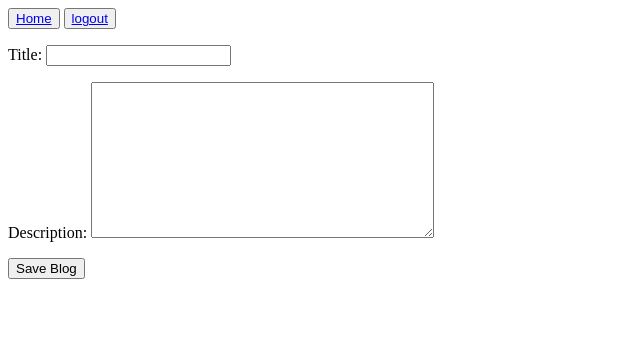
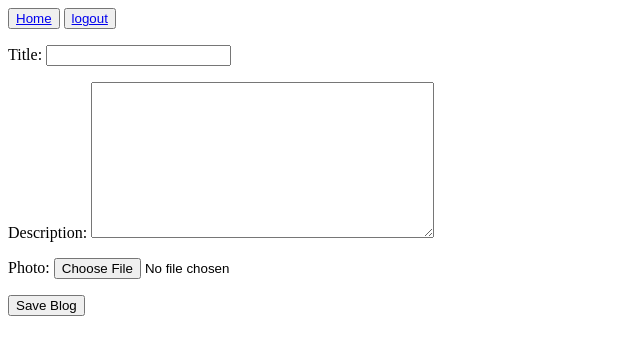
Before and after one commit to eria-developer/blog, a Django app: page /blog/add_blog in a window 1280 px wide. Shown: the top 355 px of the page, without its empty margins (0-640 px from the left). Run offline with Django 5.2, Linux system fonts and the light colour scheme; a user stored in the database is signed in.

Commit message:
implemented adding photos to blogs

```diff
--- a/blogsite/settings.py
+++ b/blogsite/settings.py
@@ -121,4 +121,5 @@ AUTH_USER_MODEL = "myblog.CustomUser"
 # Password reset
 EMAIL_BACKEND = "django.core.mail.backends.console.EmailBackend"
 STATIC_FILES_DIRS = os.path.join(BASE_DIR, "static")
-MEDIA_ROOT = "/media/"
+MEDIA_ROOT = os.path.join(BASE_DIR, "media")
+MEDIA_URL = "/media/"
--- a/blogsite/urls.py
+++ b/blogsite/urls.py
@@ -2,6 +2,8 @@ from django.contrib import admin
 from django.urls import path, include
 from myblog import views
 from django.contrib.auth import views as auth_views
+from django.conf import settings
+from django.conf.urls.static import static
 
 urlpatterns = [
     path('admin/', admin.site.urls),
@@ -17,3 +19,5 @@ urlpatterns = [
     path("reset/<uidb64>/<token>", auth_views.PasswordResetConfirmView.as_view(), name="password_reset_confirm"),
     path("reset/done/", auth_views.PasswordResetCompleteView.as_view(), name="password_reset_complete")
 ]
+
+urlpatterns += static(settings.MEDIA_URL, document_root=settings.MEDIA_ROOT)
--- a/myblog/forms.py
+++ b/myblog/forms.py
@@ -12,10 +12,10 @@ class CustomUserCreationForm(UserCreationForm):
 class AddBlogForm(ModelForm):
     class Meta:
         model = models.Blog
-        fields = ["title", "description"]
+        fields = ["title", "description", "photo"]
 
 
 class EditBlogForm(ModelForm):
     class Meta:
         model = models.Blog
-        fields = ["title", "description"]
+        fields = ["title", "description", "photo"]
--- a/myblog/views.py
+++ b/myblog/views.py
@@ -58,7 +58,7 @@ def index(request):
 @login_required(login_url="user_signin")
 def home(request):
     username = request.user.username
-    blogs = models.Blog.objects.filter(author=request.user)
+    blogs = models.Blog.objects.filter(author=request.user).order_by("-created_at")
     context = {
         "username": username,
         "blogs": blogs
@@ -69,7 +69,7 @@ def home(request):
 @login_required(login_url="user_signin")
 def add_blog(request):
     if request.method == "POST":
-        form = forms.AddBlogForm(request.POST)
+        form = forms.AddBlogForm(request.POST, request.FILES)
         if form.is_valid():
             blog = form.save(commit=False)
             blog.author = request.user
--- a/templates/myblog/add_blog.html
+++ b/templates/myblog/add_blog.html
@@ -1,16 +1,12 @@
-{% extends "base.html" %}
-
-{% block title %}Add New blog{% endblock title %}
-
-{% block content %}
+{% extends "base.html" %} {% block title %}Add New blog{% endblock title %}
+{%block content %}
 
 <div>
-    <form action="" method="post">
-        {% csrf_token %}
-        {{form.as_p}}
+  <form action="" method="post" enctype="multipart/form-data">
+    {% csrf_token %} {{form.as_p}}
 
-        <button type="submit">Save Blog</button>
-    </form>
+    <button type="submit">Save Blog</button>
+  </form>
 </div>
 
 {% endblock content %}
--- a/templates/myblog/blog_details.html
+++ b/templates/myblog/blog_details.html
@@ -5,11 +5,14 @@
 {% block content %}
 
 <div>
+    {% if blog.photo %}
+    <img src={{ blog.photo.url }} alt="blog image" srcset="">
+    {% endif %}
     <h1>{{blog.title}}</h1>
     {% if request.user == blog.author %}
         <a href={% url "edit_blog" blog.slug%}><button>Edit Blog</button></a>
         <a href={% url "delete_blog" blog.slug%}><button>Delete Blog</button></a>
-        {% endif %}
+    {% endif %}
     <h4>BY: {{blog.author}}. Created: {{blog.created_at}}. Last Updated: {{blog.updated_at}}</h4>
     <p>{{ blog.description }}</p>
 </div>
```
Also changed, not shown: db.sqlite3, media/blog_uploaded_pics/Screenshot_from_2024-04-18_22-43-46.png (added).
